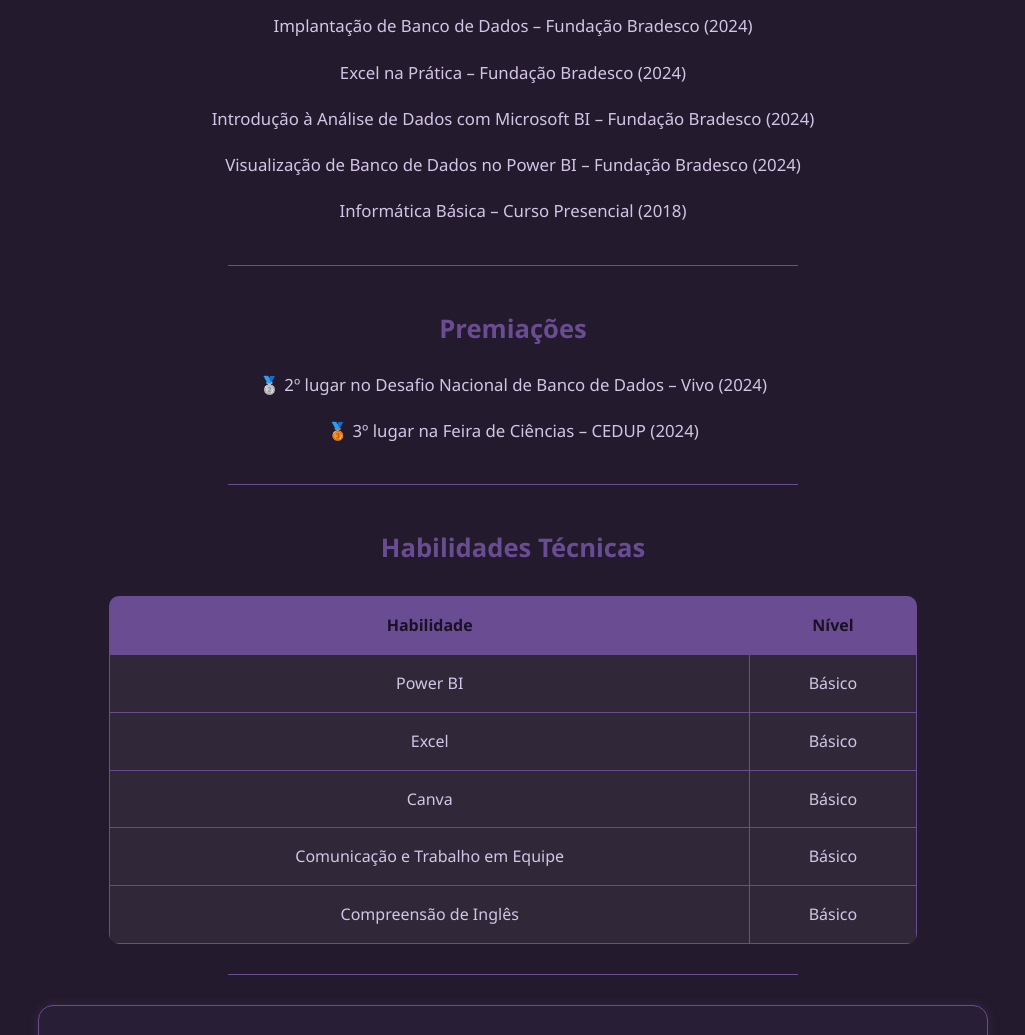
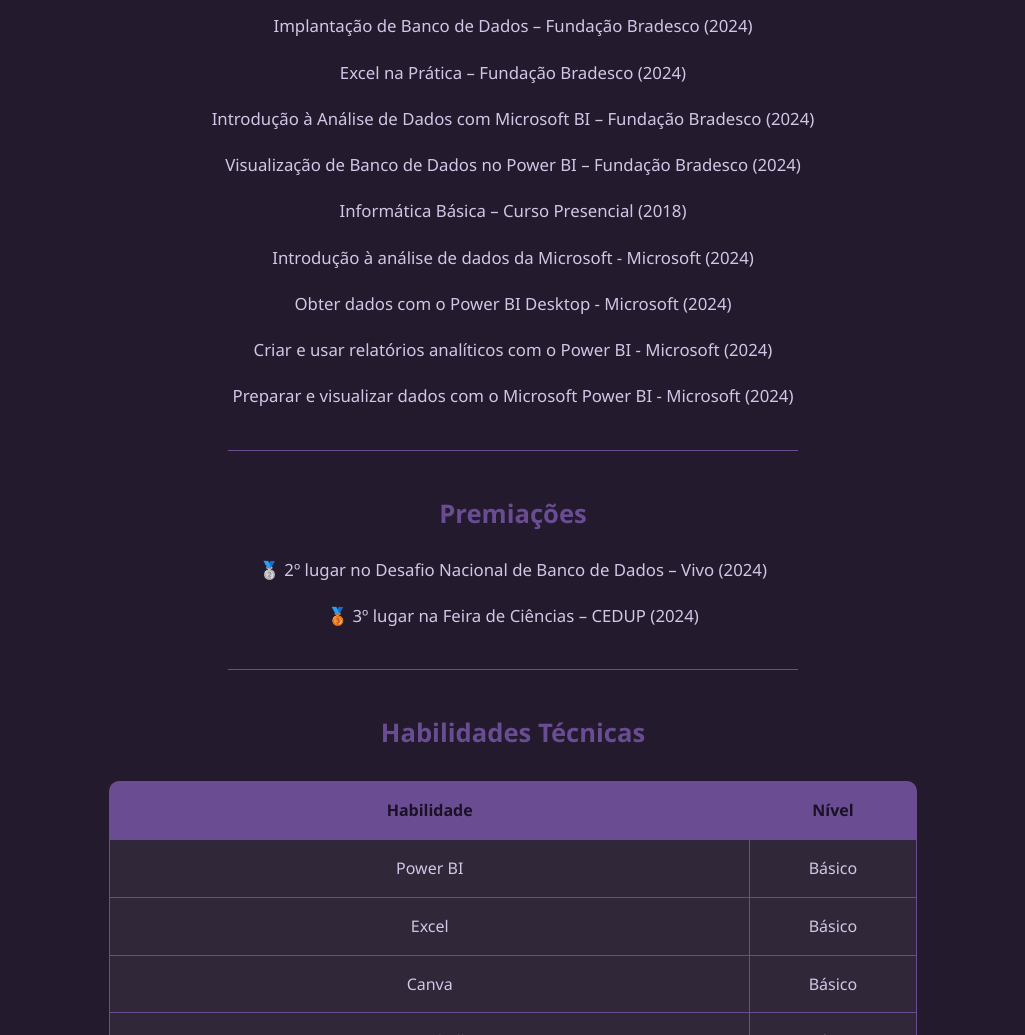
Before and after one commit to JULIAAA31/portifolio, a plain HTML site: page index.html in a window 1280 px wide. Shown: the part 913-1948 px from the top of the page, without its empty margins (127-1152 px from the left). Drawn offline with Linux system fonts and the light colour scheme.

Commit message:
Update index.html

```diff
--- a/index.html
+++ b/index.html
@@ -197,6 +197,10 @@
       <li>Introdução à Análise de Dados com Microsoft BI – Fundação Bradesco (2024)</li>
       <li>Visualização de Banco de Dados no Power BI – Fundação Bradesco (2024)</li>
       <li>Informática Básica – Curso Presencial (2018)</li>
+      <li>Introdução à análise de dados da Microsoft - Microsoft (2024)</li>
+      <li>Obter dados com o Power BI Desktop - Microsoft (2024) </li>
+      <li>Criar e usar relatórios analíticos com o Power BI - Microsoft (2024)</li>
+      <li>Preparar e visualizar dados com o Microsoft Power BI - Microsoft (2024)</li>
     </ul>
 
     <hr>
```
